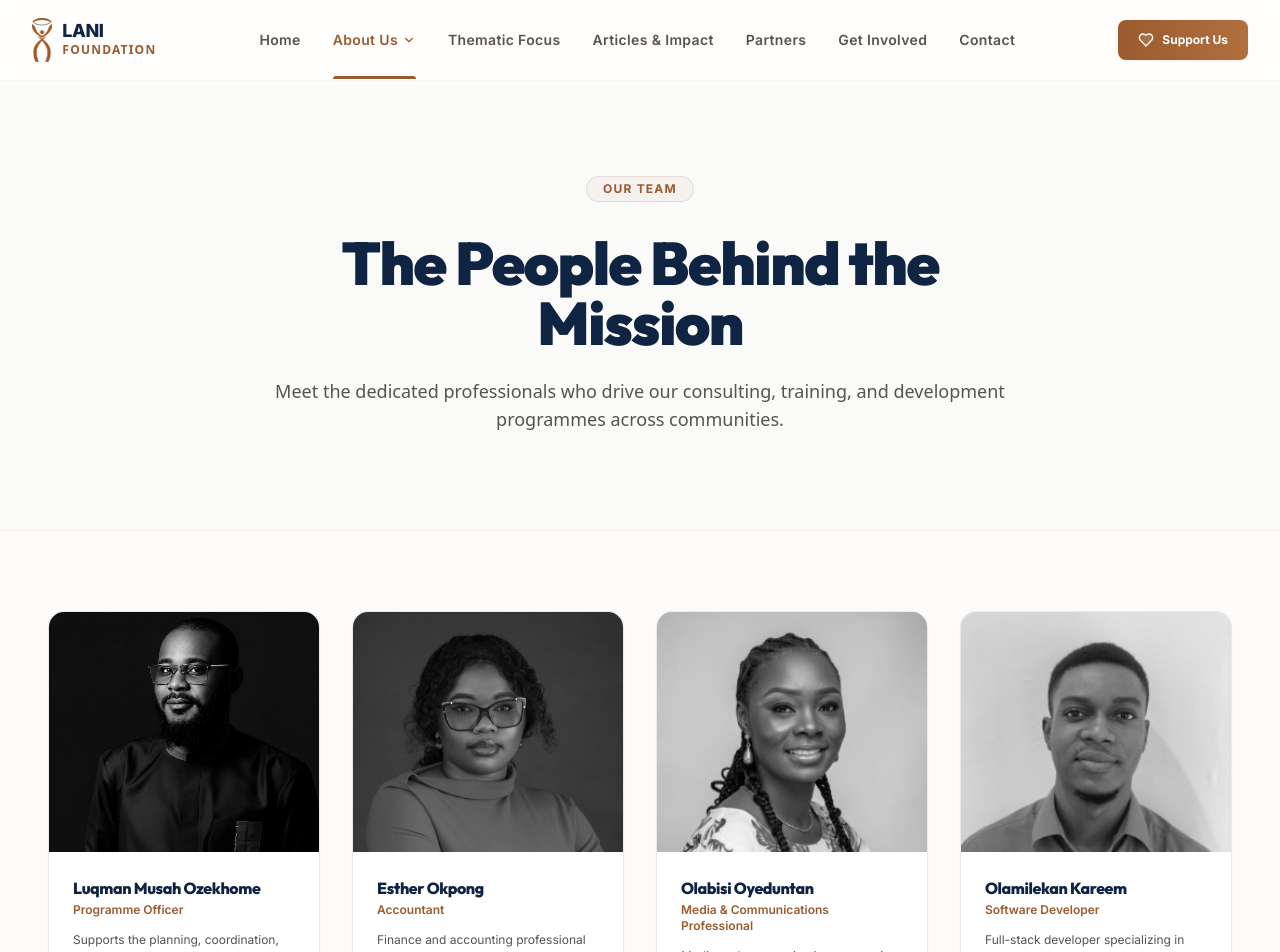
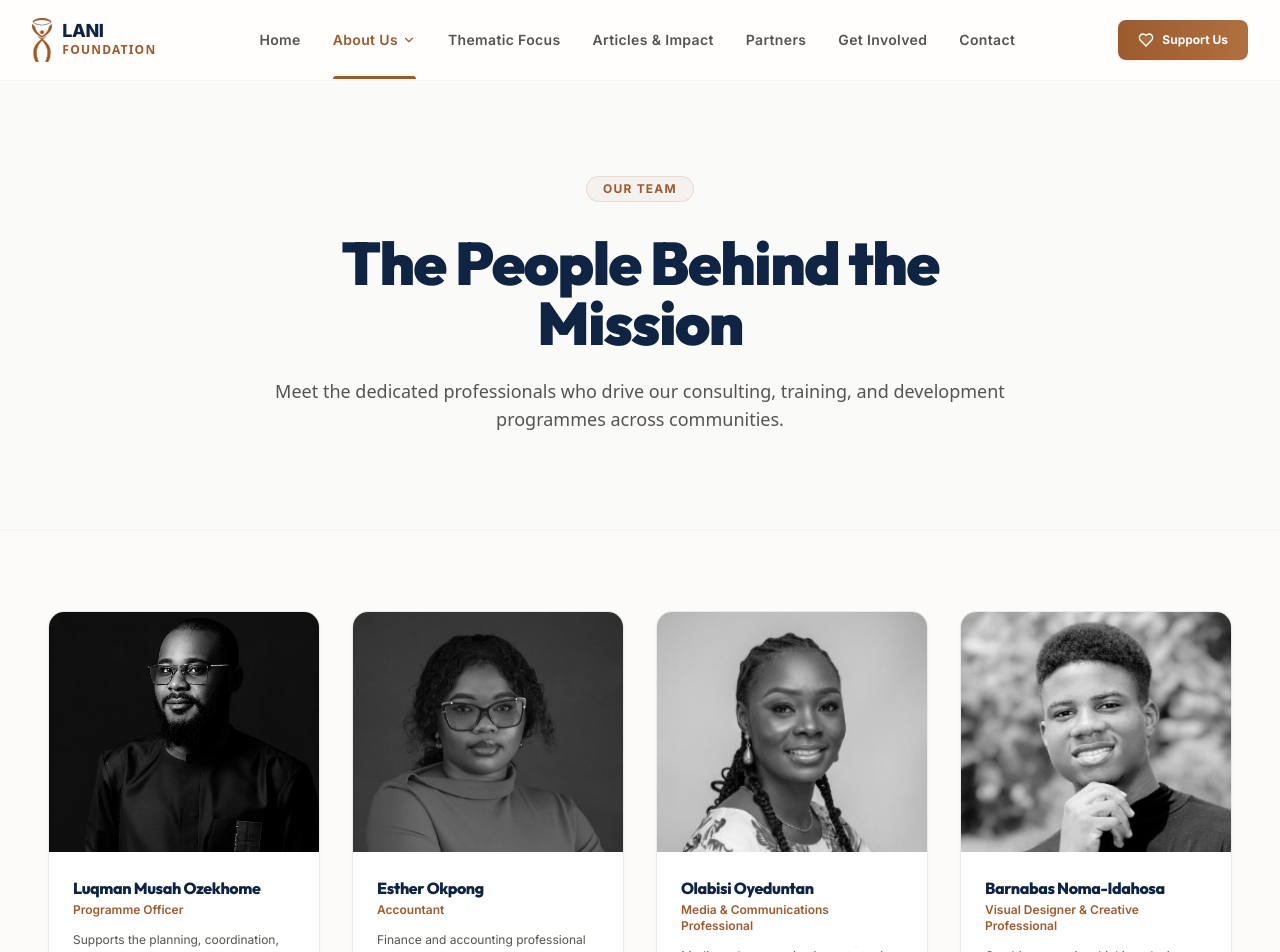
Before and after one commit to Olamilekan18/Lani-Foundation, a React (Vite) app: page /our-team in a window 1280 px wide. Shown: the top 952 px of the page. Built offline with nearby package versions, Linux system fonts and the light colour scheme.

Commit message:
Add Barnabas Noma-Idahosa profile to Our Team page

```diff
--- a/src/pages/OurTeam.tsx
+++ b/src/pages/OurTeam.tsx
@@ -6,6 +6,7 @@ import nowoolaImg from '../assets/nowoola-enoch-ayomide.jpg';
 import luqmanImg from '../assets/luqman-musah-ozekhome.jpg';
 import estherImg from '../assets/esther-okpong.jpg';
 import olabisiImg from '../assets/olabisi-oyeduntan.jpg';
+import barnabasImg from '../assets/barnabas-noma-idahosa.jpg';
 import olamilekanImg from '../assets/olamilekan-kareem.jpg';
 import kehindeImg from '../assets/kehinde-ayandiran.jpg';
 import faithImg from '../assets/faith-timothy.jpg';
@@ -109,6 +110,17 @@ export default function OurTeam() {
         "Complementing her communication skills is deep expertise in performance marketing and data diagnostics. She designs targeted paid ad campaigns across Meta and Google to maximize lead generation and return on investment, leveraging revamped email marketing sequences and long-term SEO roadmaps to support sustainable organizational growth."
       ],
       image: olabisiImg,
+    },
+    {
+      id: 'barnabas-noma-idahosa',
+      name: 'Barnabas Noma-Idahosa',
+      role: 'Visual Designer & Creative Professional',
+      shortBio: 'Combines creative thinking, design, and strategy across brand identity, digital content, and visual communication to help organisations build strong identities.',
+      fullBio: [
+        "Barnabas Noma-Idahosa is a Visual Designer and Creative Professional with 5 years of experience working across brand identity, visual communication, digital content, social media, and creative direction. Having worked with 50+ brands, he combines creative thinking, design, and strategy to help organisations communicate effectively, build stronger visual identities, and connect meaningfully with their audiences. He holds a B.Eng. in Computer Engineering and has experience spanning corporate, creative, digital, and social-impact environments.",
+        "His approach to design goes beyond making things look good. He takes time to understand the idea, the audience, and the purpose behind each project, translating them into visual experiences that are clear, engaging, and intentional. From developing brand identities and campaigns to creating digital content and directing visual communication, Barnabas brings together design, storytelling, and strategy to turn ideas into work that communicates, connects, and leaves a lasting impression."
+      ],
+      image: barnabasImg,
     },
     {
       id: 'olamilekan-kareem',
```
Also changed, not shown: src/assets/barnabas-noma-idahosa.jpg (added).
